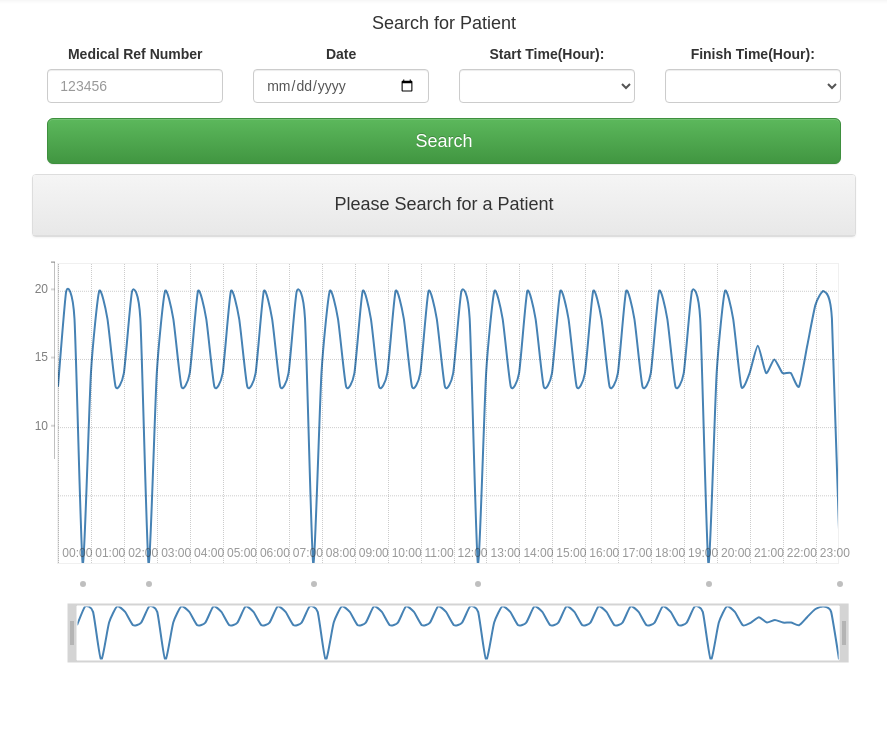
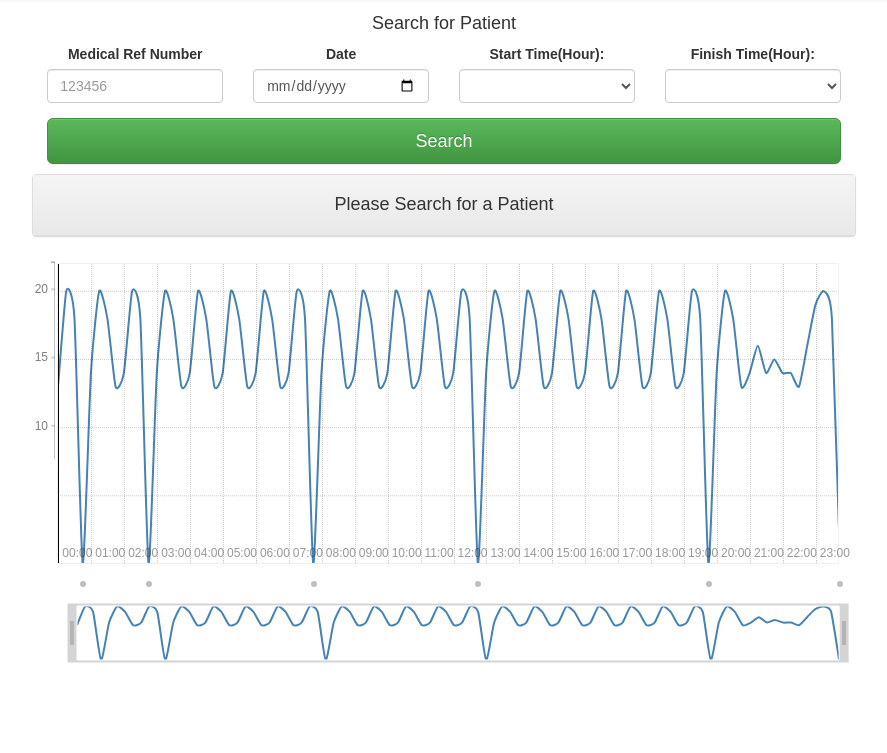
Before and after one commit to D-Forde/D-Forde.github.io, a PHP site: page / in a window 1280 px wide. Shown: the part 52-805 px from the top of the page, without its empty margins (196-1083 px from the left). Run offline with PHP 8.4, Linux system fonts and the light colour scheme; lists and menus that the app fills with data are empty; some libraries are stand-ins or nearby versions.

Commit message:
Added black line to mouse hover
a

```diff
--- a/graph.css
+++ b/graph.css
@@ -46,3 +46,6 @@
 			width:100%;
 			height:50%;
 		}
+				.rickshaw_graph .detail{
+			background:rgba(0,0,0,1);
+		}
```
